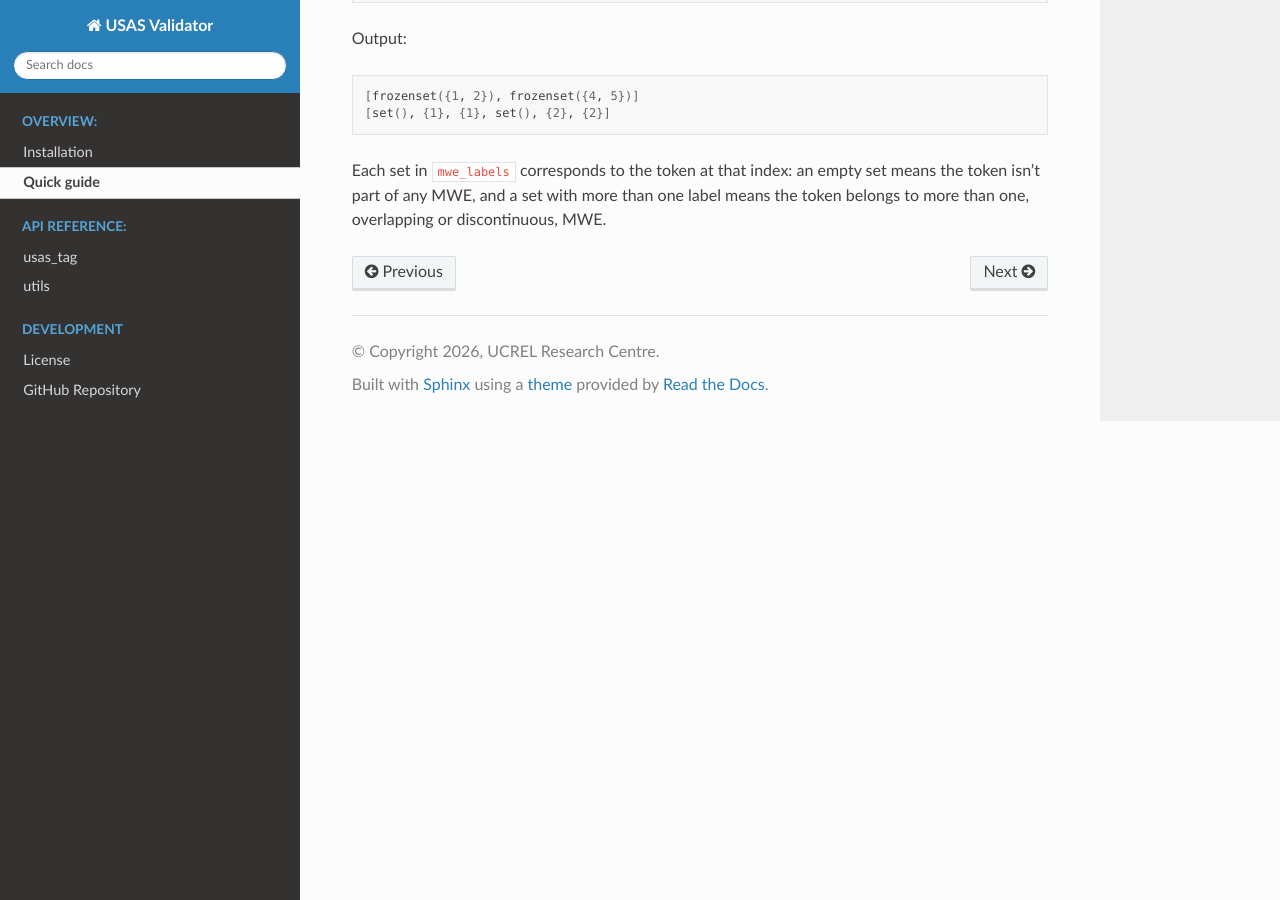
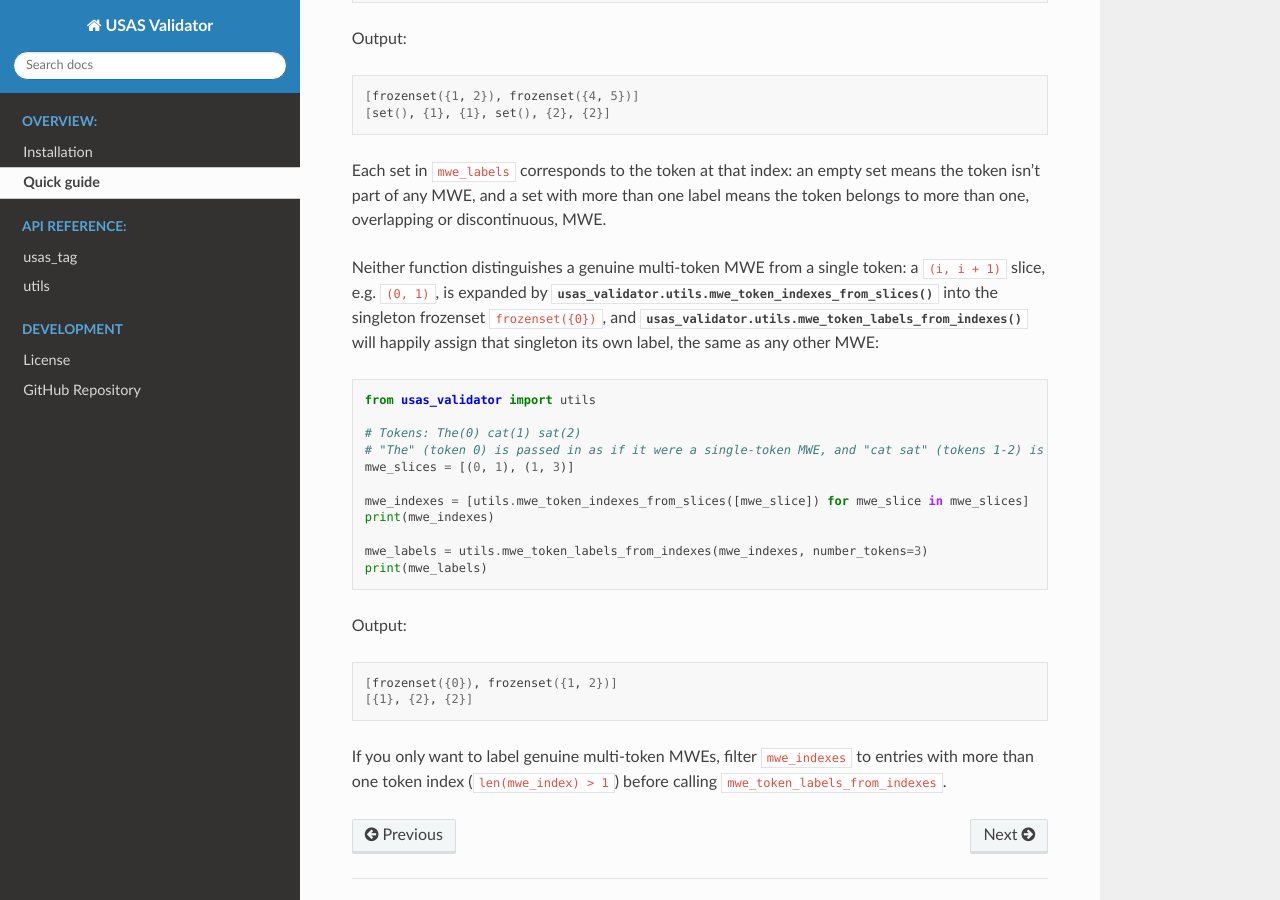
Before and after one commit to UCREL/USAS-Validator, a Sphinx documentation site: the page built from docs/source/overview/quick_guide.md, in a window 1280 px wide and 900 px high, scrolled down 1752 px. Built offline with Sphinx 7.4.7 and the Read the Docs theme 3.1.0, drawn with Linux system fonts in a browser that asks for light colours.

Commit message:
stated how single tokens are represented

````diff
--- a/docs/source/overview/quick_guide.md
+++ b/docs/source/overview/quick_guide.md
@@ -85,3 +85,29 @@ Output:
 ```
 
 Each set in `mwe_labels` corresponds to the token at that index: an empty set means the token isn't part of any MWE, and a set with more than one label means the token belongs to more than one, overlapping or discontinuous, MWE.
+
+```{eval-rst}
+Neither function distinguishes a genuine multi-token MWE from a single token: a ``(i, i + 1)`` slice, e.g. ``(0, 1)``, is expanded by :func:`usas_validator.utils.mwe_token_indexes_from_slices` into the singleton frozenset ``frozenset({0})``, and :func:`usas_validator.utils.mwe_token_labels_from_indexes` will happily assign that singleton its own label, the same as any other MWE:
+```
+
+``` python
+from usas_validator import utils
+
+# Tokens: The(0) cat(1) sat(2)
+# "The" (token 0) is passed in as if it were a single-token MWE, and "cat sat" (tokens 1-2) is a genuine MWE
+mwe_slices = [(0, 1), (1, 3)]
+
+mwe_indexes = [utils.mwe_token_indexes_from_slices([mwe_slice]) for mwe_slice in mwe_slices]
+print(mwe_indexes)
+
+mwe_labels = utils.mwe_token_labels_from_indexes(mwe_indexes, number_tokens=3)
+print(mwe_labels)
+```
+
+Output:
+``` bash
+[frozenset({0}), frozenset({1, 2})]
+[{1}, {2}, {2}]
+```
+
+If you only want to label genuine multi-token MWEs, filter `mwe_indexes` to entries with more than one token index (`len(mwe_index) > 1`) before calling `mwe_token_labels_from_indexes`.
````
Also changed, not shown: 1 other file.
